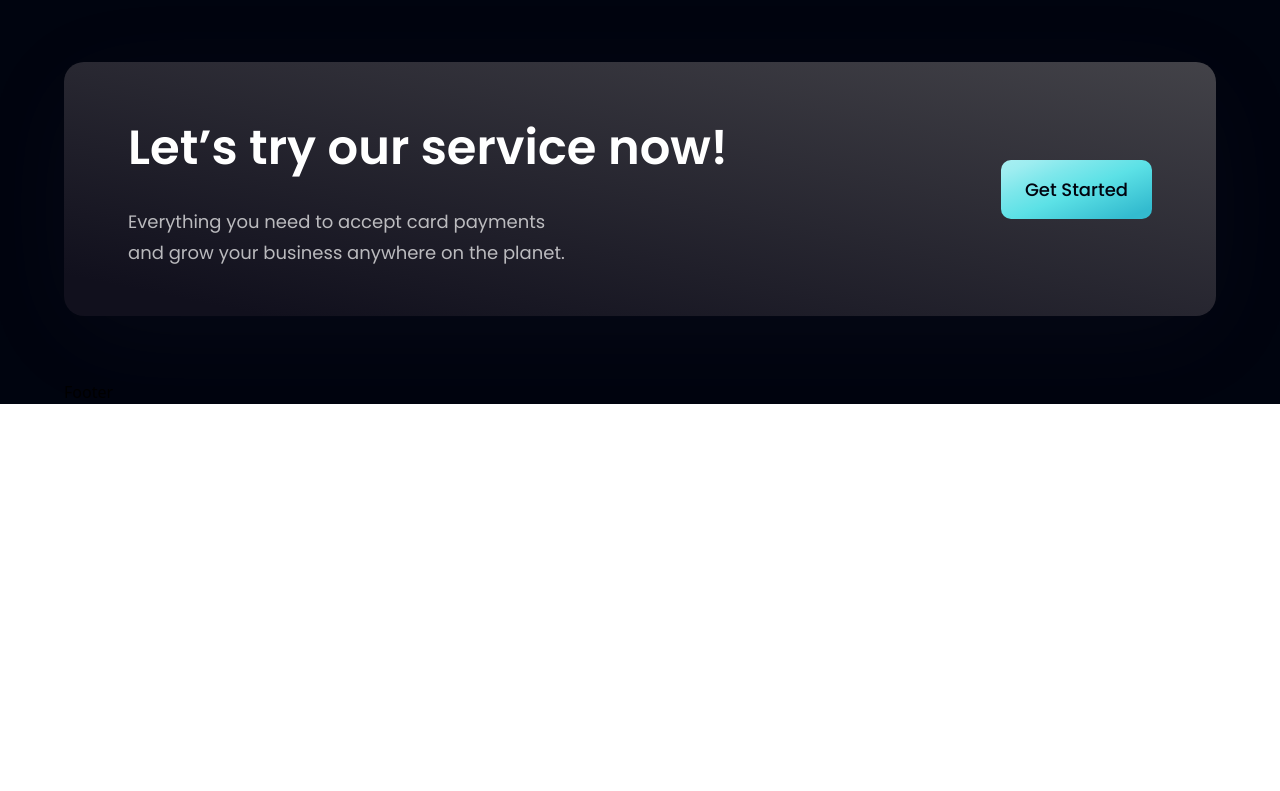
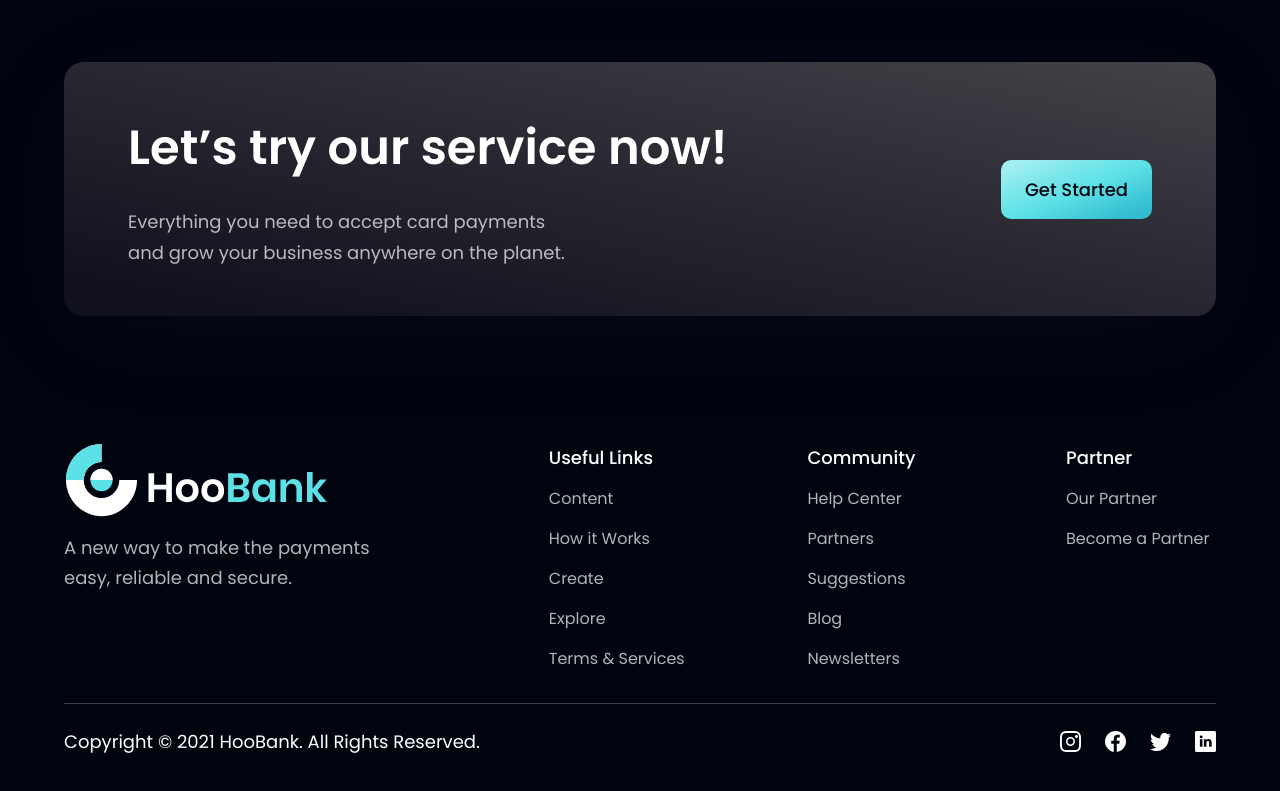
Before and after one commit to Basil0345/Bank-modern-app, a React (Vite) app: page / in a window 1280 px wide. Shown: the part 4086-4877 px from the top of the page. Before the commit the page ends 4490 px from the top, so only its background shows below. Built offline with nearby package versions, Linux system fonts and the light colour scheme.

Commit message:
Footer section added

```diff
--- a/src/components/CardDeal.jsx
+++ b/src/components/CardDeal.jsx
@@ -3,7 +3,7 @@ import styles, { layout } from "../style";
 import Button from "./Button";
 
 const CardDeal = () => (
-  <section className={layout.section}>
+  <section className={layout.section} id="product">
     <div className={layout.sectionInfo}>
       <h2 className={styles.heading2}>
         Find a better card deal <br className="sm:block hidden" /> in few easy
--- a/src/components/Footer.jsx
+++ b/src/components/Footer.jsx
@@ -1,7 +1,68 @@
-import React from "react";
+import styles from "../style";
+import { logo } from "../assets";
+import { footerLinks, socialMedia } from "../constants";
 
-const Footer = () => {
-  return <div>Footer</div>;
-};
-
+const Footer = () => (
+  <section className={`${styles.flexCenter} ${styles.paddingY} flex-col`}>
+    <div className={`${styles.flexStart} md:flex-row flex-col mb-8 w-full`}>
+      <div className="flex-1 flex flex-col justify-start mr-10">
+        <img
+          src={logo}
+          alt="logo"
+          className="w-[266px] h-[72.14px] object-contain"
+        />
+        <p className={`${styles.paragraph} max-w-[310px] mt-4`}>
+          A new way to make the payments easy, reliable and secure.
+        </p>
+      </div>
+      <div className="flex-[1.5] w-full flex flex-row justify-between flex-wrap md:mt-0 mt-10">
+        {footerLinks.map((footerLink) => (
+          <div
+            key={footerLink.title}
+            className="flex flex-col ss:my-0 my-4 min-w-[150px]"
+          >
+            <h4
+              className={`font-poppins font-medium  text-[18px] leading-[27px] text-white`}
+            >
+              {footerLink.title}
+            </h4>
+            <ul className="list-none mt-4">
+              {footerLink.links.map((Link, index) => (
+                <li
+                  key={Link.name}
+                  className={`font-poppins font-normal text-[16px]
+                   leading-[24px] text-dimWhite hover:text-secondary
+                    cursor-pointer ${
+                      index !== footerLink.links.length - 1 ? "mb-4" : "mt-0"
+                    }`}
+                >
+                  {Link.name}
+                </li>
+              ))}
+            </ul>
+          </div>
+        ))}
+      </div>
+    </div>
+    <div className="w-full flex justify-between items-center md:flex-row flex-col pt-6 border-t-[1px] border-t-[#3F3E45]">
+      <p
+        className={`font-poppins font-normal text-center  text-[18px] leading-[27px] text-white`}
+      >
+        Copyright &copy; 2021 HooBank. All Rights Reserved.
+      </p>
+      <div className="flex flex-row md:mt-0 mt-6 ">
+        {socialMedia.map((social, index) => (
+          <img
+            key={social.id}
+            src={social.icon}
+            alt={social.id}
+            className={`w-[21px] h-[21px] object-contain cursor-pointer ${
+              index !== socialMedia.length - 1 ? "mr-6" : "mr-0"
+            }`}
+          />
+        ))}
+      </div>
+    </div>
+  </section>
+);
 export default Footer;
```
